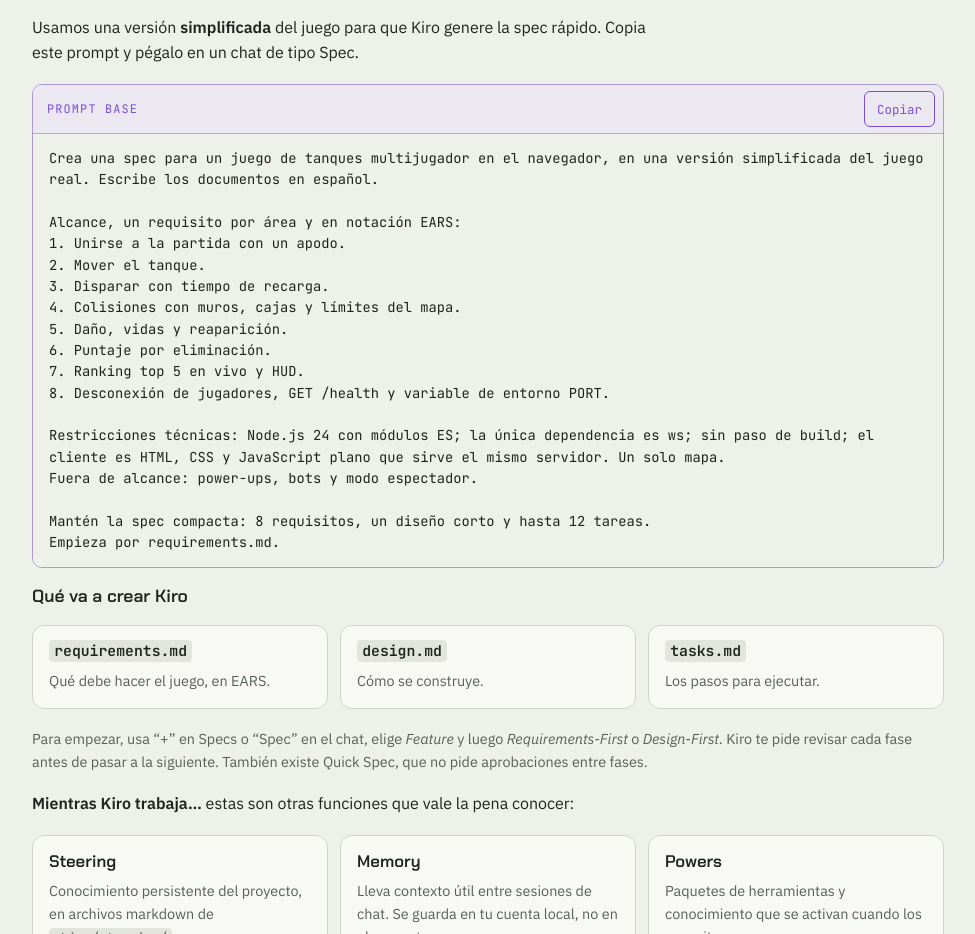
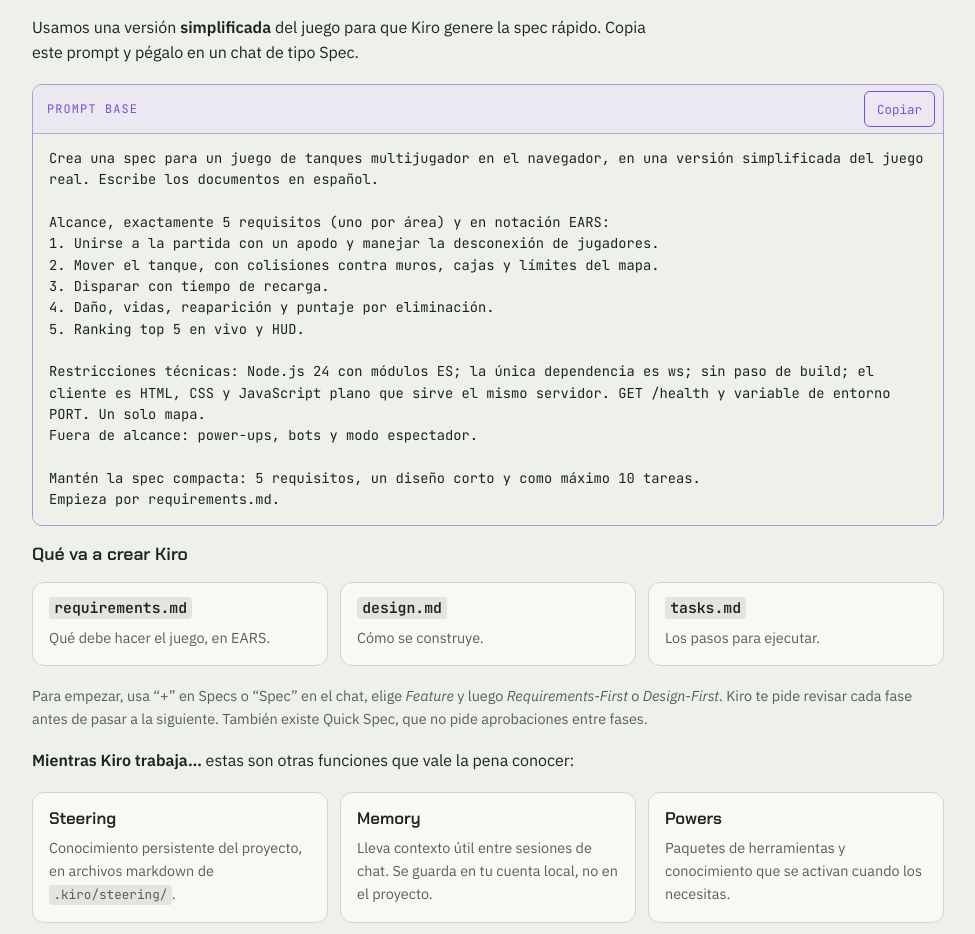
Before and after one commit to JoseMP05/kiro-local-to-aws, a website: page charla/index.html in a window 1280 px wide. Shown: the part 3203-4137 px from the top of the page, without its empty margins (286-1261 px from the left). Drawn offline with Linux system fonts and the light colour scheme.

Commit message:
docs(charla): limit base prompt to 5 requirements and 10 tasks

```diff
--- a/charla/index.html
+++ b/charla/index.html
@@ -248,20 +248,17 @@
         <div class="bar"><span>Prompt base</span><button class="copy" type="button" aria-label="Copiar el prompt base">Copiar</button></div>
 <pre tabindex="0">Crea una spec para un juego de tanques multijugador en el navegador, en una versión simplificada del juego real. Escribe los documentos en español.
 
-Alcance, un requisito por área y en notación EARS:
-1. Unirse a la partida con un apodo.
-2. Mover el tanque.
+Alcance, exactamente 5 requisitos (uno por área) y en notación EARS:
+1. Unirse a la partida con un apodo y manejar la desconexión de jugadores.
+2. Mover el tanque, con colisiones contra muros, cajas y límites del mapa.
 3. Disparar con tiempo de recarga.
-4. Colisiones con muros, cajas y límites del mapa.
-5. Daño, vidas y reaparición.
-6. Puntaje por eliminación.
-7. Ranking top 5 en vivo y HUD.
-8. Desconexión de jugadores, GET /health y variable de entorno PORT.
+4. Daño, vidas, reaparición y puntaje por eliminación.
+5. Ranking top 5 en vivo y HUD.
 
-Restricciones técnicas: Node.js 24 con módulos ES; la única dependencia es ws; sin paso de build; el cliente es HTML, CSS y JavaScript plano que sirve el mismo servidor. Un solo mapa.
+Restricciones técnicas: Node.js 24 con módulos ES; la única dependencia es ws; sin paso de build; el cliente es HTML, CSS y JavaScript plano que sirve el mismo servidor. GET /health y variable de entorno PORT. Un solo mapa.
 Fuera de alcance: power-ups, bots y modo espectador.
 
-Mantén la spec compacta: 8 requisitos, un diseño corto y hasta 12 tareas.
+Mantén la spec compacta: 5 requisitos, un diseño corto y como máximo 10 tareas.
 Empieza por requirements.md.</pre>
       </div>
 
```
